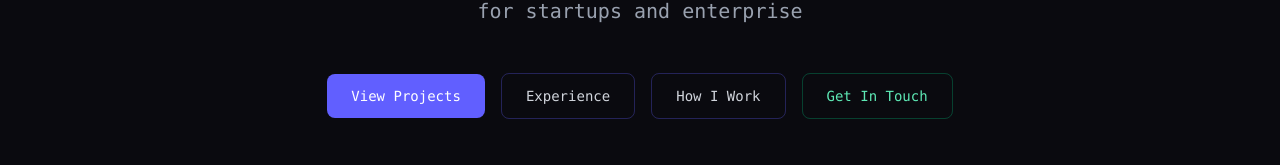
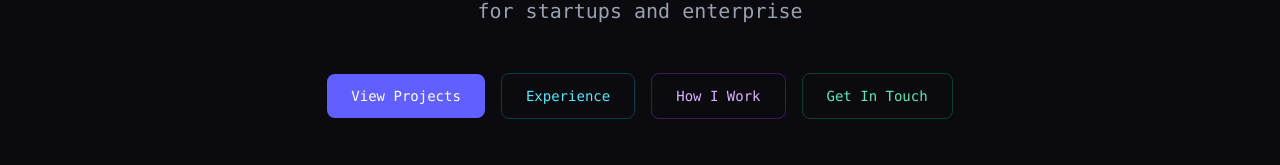
Before and after one commit to LSleutsky/lushsleutsky.com, a React (Vite) app: page / in a window 1280 px wide. Shown: the part 394-559 px from the top of the page. Built offline with nearby package versions, Linux system fonts and the light colour scheme; no server answers.

Commit message:
style: hero header action buttons

```diff
--- a/src/components/Hero.tsx
+++ b/src/components/Hero.tsx
@@ -56,13 +56,13 @@ export default function Hero() {
             View Projects
           </a>
           <Link
-            className="rounded-lg border border-indigo-500/30 px-6 py-3 text-sm font-medium text-gray-300 transition-all hover:border-indigo-500/60 hover:text-white"
+            className="rounded-lg border border-cyan-500/30 px-6 py-3 text-sm font-medium text-cyan-300 transition-all hover:border-cyan-500/60 hover:text-white"
             to="/work"
           >
             Experience
           </Link>
           <Link
-            className="rounded-lg border border-indigo-500/30 px-6 py-3 text-sm font-medium text-gray-300 transition-all hover:border-indigo-500/60 hover:text-white"
+            className="rounded-lg border border-purple-500/30 px-6 py-3 text-sm font-medium text-purple-300 transition-all hover:border-purple-500/60 hover:text-white"
             to="/how-i-work"
           >
             How I Work
```
